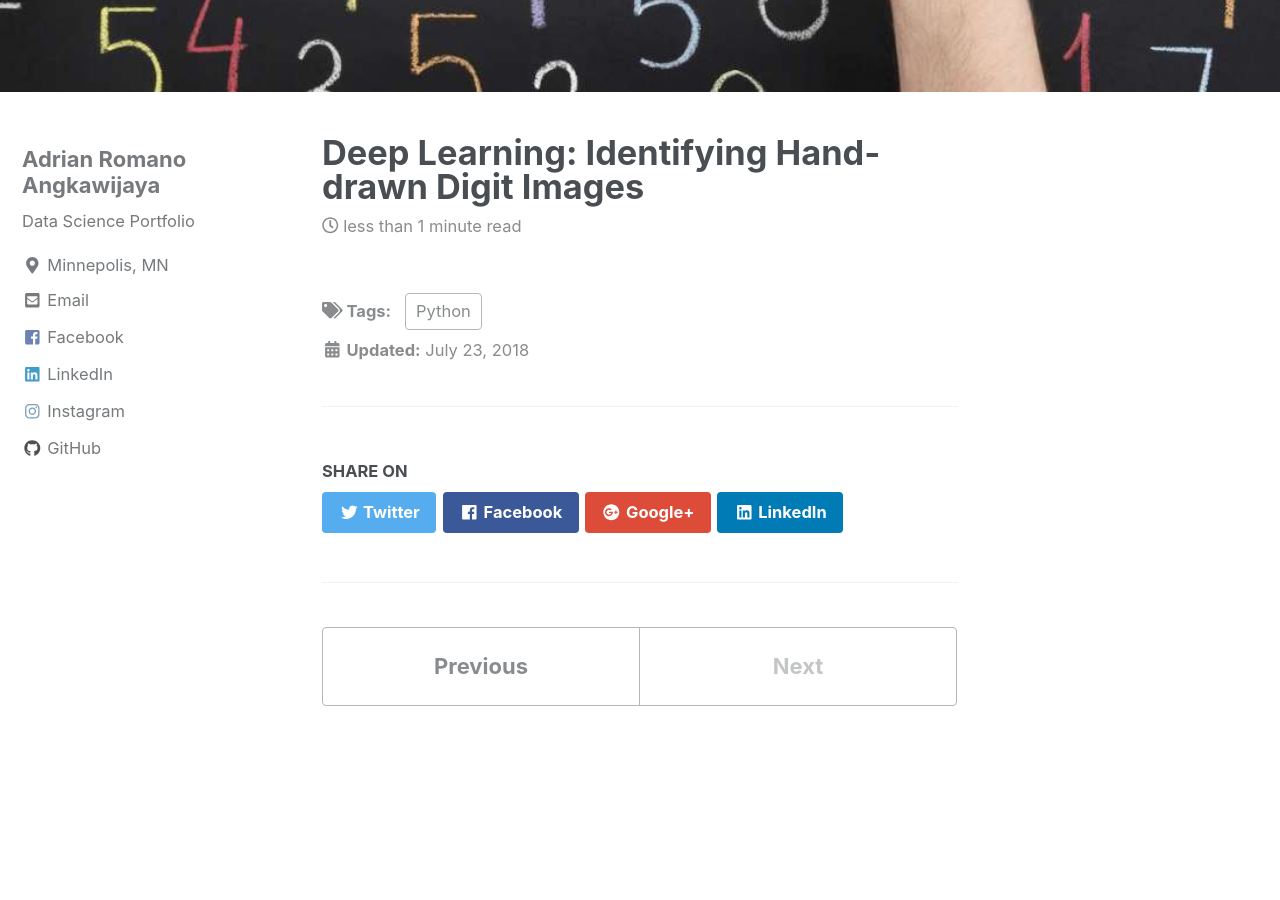
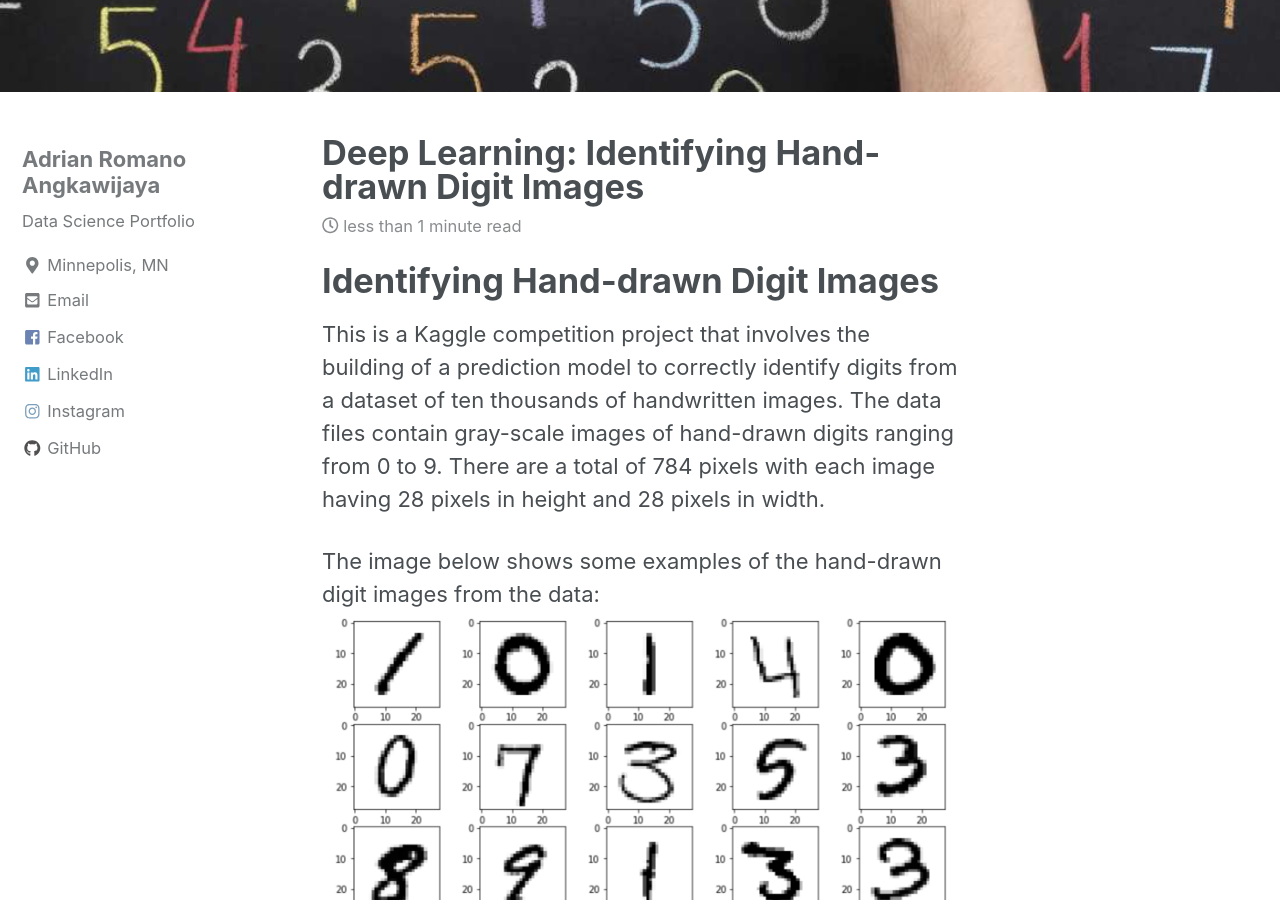
Before and after one commit to adrianromano/adrianromano.github.io, a Jekyll site: the page built from _posts/2018-07-23-digit.md, in a window 1280 px wide and 900 px high, scrolled down 726 px. Built offline with Jekyll 4.4.1, drawn with Linux system fonts in a browser that asks for light colours; nearby versions of some CDN libraries; some of the changed text lies outside the part shown.

Commit message:
new gith

```diff
--- a/_posts/2018-07-23-digit.md
+++ b/_posts/2018-07-23-digit.md
@@ -6,3 +6,16 @@ header:
   image: "/images/python/numbers.jpeg"
 excerpt: "Data Analysis, Data Visualization, Deep Learning, Image Recognition, TensorFlow"
 ---
+
+# Identifying Hand-drawn Digit Images
+
+This is a Kaggle competition project that involves the building of a prediction model to correctly identify digits from a dataset of ten thousands of handwritten images. The data files contain gray-scale images of hand-drawn digits ranging from 0 to 9. There are a total of 784 pixels with each image having 28 pixels in height and 28 pixels in width.
+
+The image below shows some examples of the hand-drawn digit images from the data:
+<img src="{{ site.url }}{{ site.baseurl }}/images/python/digits.png" alt="Digits">
+
+The model was built with Convolutional Neural Network (CNN) model of Keras API (Tensorflow backend). My best model gave me an accuracy of 99.6% and placed me in rank 145th out of 2629 total participants (top 6%).
+
+You can access the full project here:
+
+[Full Project](https://github.com/adrianromano/Digit-Recognizer/blob/master/Digit%20Recognizer.ipynb)
```
Also changed, not shown: _posts/2018-06-29-titanic.md (+1 -1 lines), _posts/2018-07-20-google.md (+3 -3 lines), images/python/digits.png (added).
